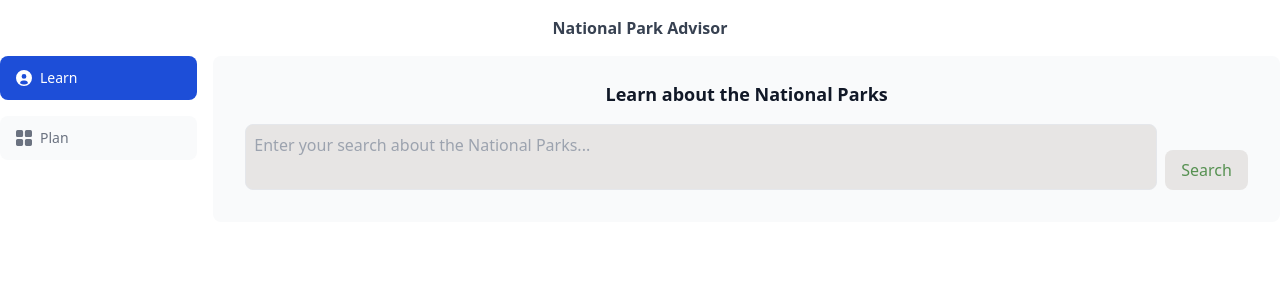
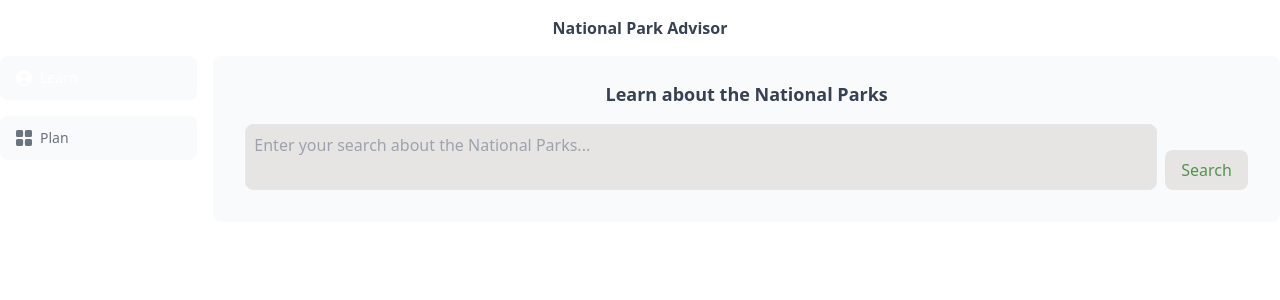
Before and after one commit to lexie-marie/ntl-park-advisor, a React (Vite) app in the folder frontend/: page / in a window 1280 px wide. Shown: the top 300 px of the page. Built offline with nearby package versions, Linux system fonts and the light colour scheme.

Commit message:
selected tab styling

```diff
--- a/frontend/src/App.tsx
+++ b/frontend/src/App.tsx
@@ -16,7 +16,7 @@ function App() {
           <main className="flex-grow container mx-auto flex-col">
               <div className="md:flex">
                   <div className="w-1/6">
-                  <Sidebar setShowLearn={setShowLearn} setShowPlan={setShowPlan}/>
+                  <Sidebar showLearn={showLearn} setShowLearn={setShowLearn} showPlan={showPlan} setShowPlan={setShowPlan}/>
                   </div>
                       <div className="w-5/6">
                       {showLearn && <Learn />}
--- a/frontend/src/learn.tsx
+++ b/frontend/src/learn.tsx
@@ -41,7 +41,7 @@ export default function Learn() {
     return (
         <div
             className="p-6 bg-gray-50 text-medium text-gray-500 dark:text-gray-400 dark:bg-gray-800 rounded-lg w-full min-w-full h-full">
-            <h3 className="text-lg font-bold text-gray-900 dark:text-white mb-2">Learn about the National Parks</h3>
+            <h3 className="text-lg font-bold text-gray-700 dark:text-white mb-2">Learn about the National Parks</h3>
             <div className="p-2 flex items-end">
                 <textarea
                     placeholder="Enter your search about the National Parks..."
--- a/frontend/src/sidebar.tsx
+++ b/frontend/src/sidebar.tsx
@@ -1,17 +1,25 @@
 export default function Sidebar(
-    {setShowLearn, setShowPlan}: { setShowLearn: (showLearn: boolean) => void, setShowPlan: (showPlan: boolean) => void }
+    {showLearn,setShowLearn, showPlan, setShowPlan}:
+        {
+            showLearn:boolean|null,
+            setShowLearn: (showLearn: boolean) => void,
+            showPlan: boolean|null,
+            setShowPlan: (showPlan: boolean) => void }
 ) {
+    const buttonCss = (selected:boolean|null) => `inline-flex items-center px-4 py-3 rounded-lg bg-gray-50 w-full dark:bg-gray-800 dark:hover:bg-gray-700 dark:hover:text-white active:forest-green ` +  (selected ? `bg-forest-green text-white` : ``)
+    const iconCss = (selected:boolean|null) => `w-4 h-4 me-2 text-gray-500 dark:text-gray-400 ` + (selected ? `text-white` : ``)
     return (
         <ul className="flex-column space-y space-y-4 text-sm font-medium text-gray-500 dark:text-gray-400 md:me-4 mb-4 md:mb-0">
             <li>
                 <a href="#"
-                   className="inline-flex items-center px-4 py-3 text-white bg-blue-700 rounded-lg active w-full dark:bg-blue-600"
+                   className={buttonCss(showLearn)}
                    aria-current="page"
                    onClick={() => {
                        setShowLearn(true)
                        setShowPlan(false)
-                   }}>
-                    <svg className="w-4 h-4 me-2 text-white" aria-hidden="true"
+                   }}
+                >
+                    <svg className={iconCss(showLearn)} aria-hidden="true"
                          xmlns="http://www.w3.org/2000/svg"
                          fill="currentColor" viewBox="0 0 20 20">
                         <path
@@ -22,12 +30,12 @@ export default function Sidebar(
             </li>
             <li>
                 <a href="#"
-                   className="inline-flex items-center px-4 py-3 rounded-lg hover:text-gray-900 bg-gray-50 hover:bg-gray-100 w-full dark:bg-gray-800 dark:hover:bg-gray-700 dark:hover:text-white"
+                   className={buttonCss(showPlan)}
                    onClick={() => {
                        setShowLearn(false)
                        setShowPlan(true)
                    }}>
-                    <svg className="w-4 h-4 me-2 text-gray-500 dark:text-gray-400" aria-hidden="true"
+                    <svg className={iconCss(showPlan)} aria-hidden="true"
                          xmlns="http://www.w3.org/2000/svg" fill="currentColor" viewBox="0 0 18 18">
                         <path
                             d="M6.143 0H1.857A1.857 1.857 0 0 0 0 1.857v4.286C0 7.169.831 8 1.857 8h4.286A1.857 1.857 0 0 0 8 6.143V1.857A1.857 1.857 0 0 0 6.143 0Zm10 0h-4.286A1.857 1.857 0 0 0 10 1.857v4.286C10 7.169 10.831 8 11.857 8h4.286A1.857 1.857 0 0 0 18 6.143V1.857A1.857 1.857 0 0 0 16.143 0Zm-10 10H1.857A1.857 1.857 0 0 0 0 11.857v4.286C0 17.169.831 18 1.857 18h4.286A1.857 1.857 0 0 0 8 16.143v-4.286A1.857 1.857 0 0 0 6.143 10Zm10 0h-4.286A1.857 1.857 0 0 0 10 11.857v4.286c0 1.026.831 1.857 1.857 1.857h4.286A1.857 1.857 0 0 0 18 16.143v-4.286A1.857 1.857 0 0 0 16.143 10Z"/>
```
